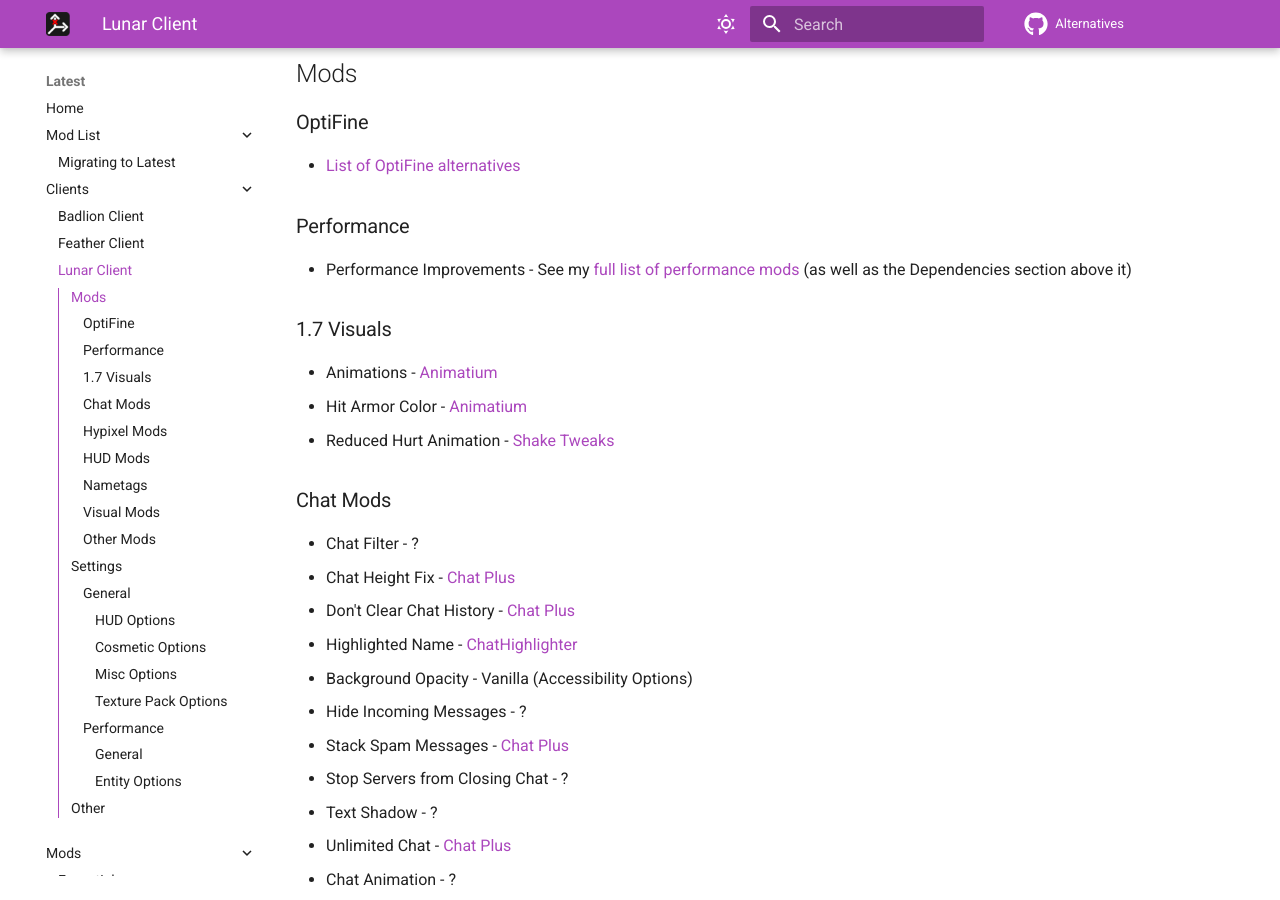
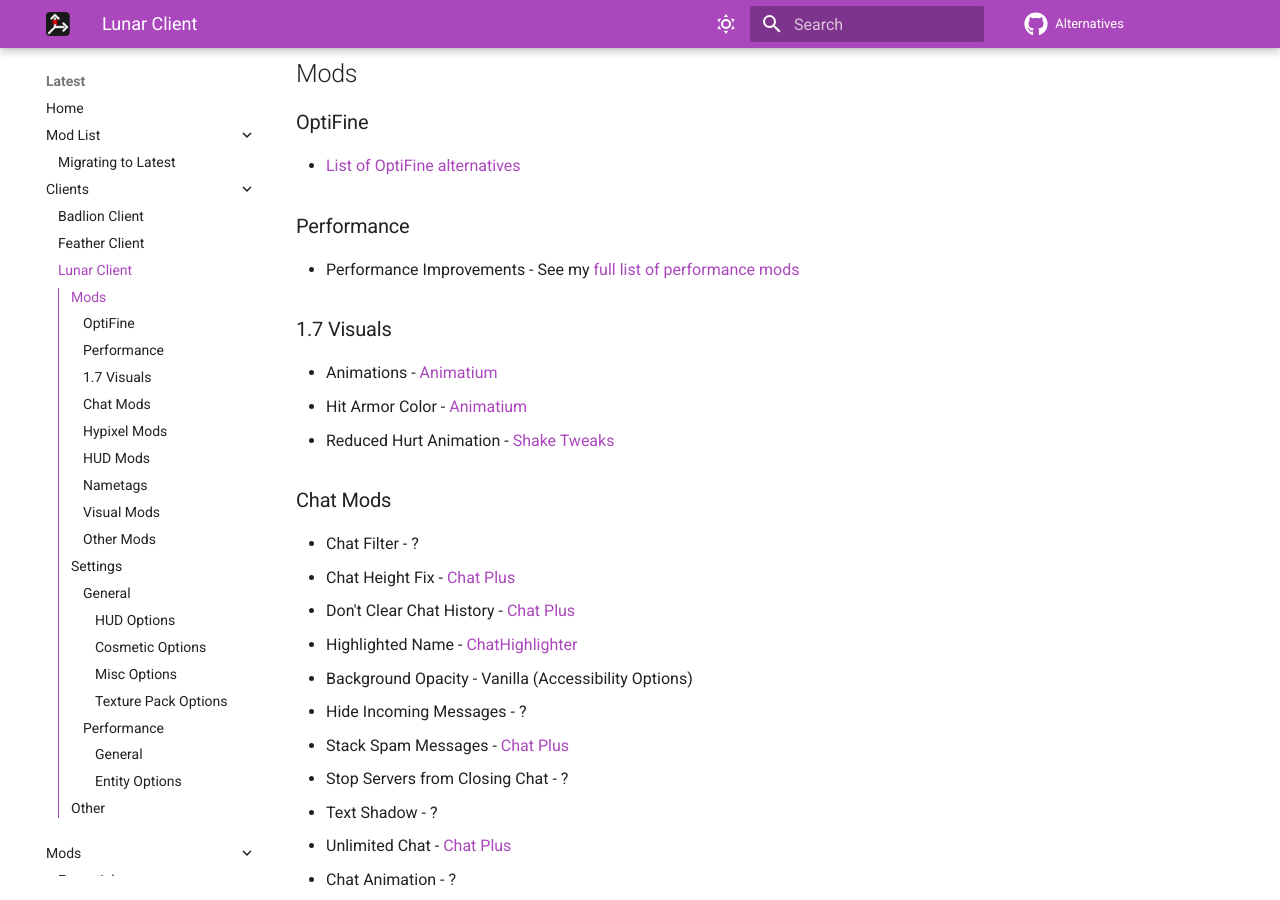
Before and after one commit to MicrocontrollersDev/Alternatives, an MkDocs documentation site: the page built from docs/latest/lunar.md, in a window 1280 px wide and 900 px high, scrolled down 397 px. Built offline with MkDocs 1.6.1 and Material for MkDocs 9.7.7, drawn with Linux system fonts in a browser that asks for light colours; comment, search, counter and statistics services are not loaded.

Commit message:
remove dependencies section notice

```diff
--- a/docs/latest/lunar.md
+++ b/docs/latest/lunar.md
@@ -14,7 +14,7 @@
 
 ### Performance
 
-* Performance Improvements - See my [full list of performance mods](https://alternatives.microcontrollers.dev/latest/migrating/#performance) (as well as the Dependencies section above it)
+* Performance Improvements - See my [full list of performance mods](https://alternatives.microcontrollers.dev/latest/migrating/#performance)
 
 ### 1.7 Visuals
 
```
Also changed, not shown: docs/latest/badlion.md (+1 -1 lines).
